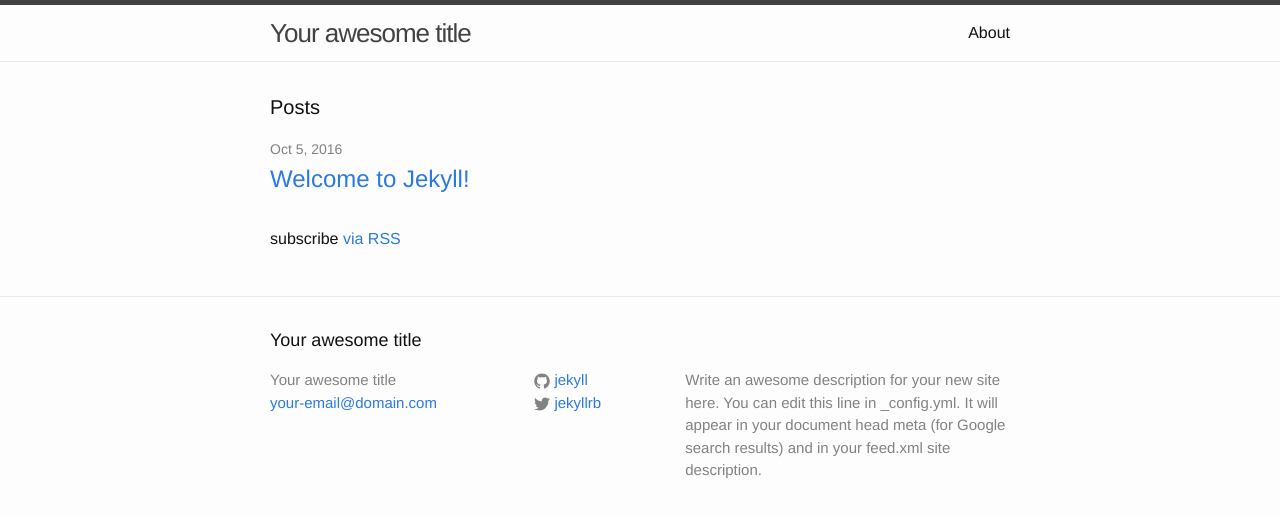
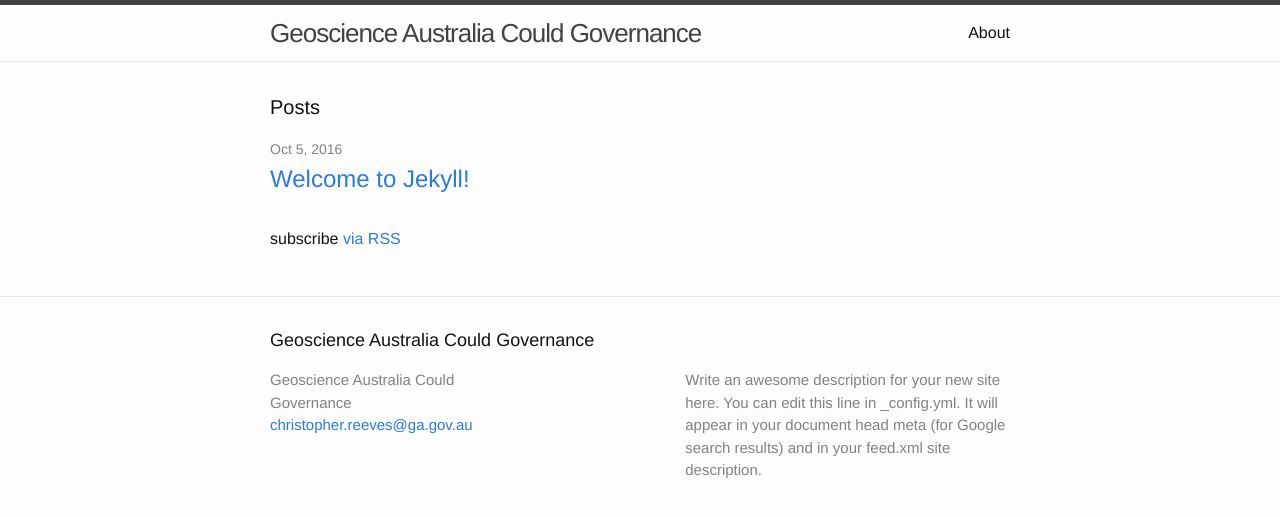
Before and after one commit to GeoscienceAustralia/cloud, a Jekyll site: the page built from docs/index.html, in a window 1280 px wide. Shown: the top 517 px of the page. Built offline with Jekyll 4.4.1, drawn with Linux system fonts in a browser that asks for light colours.

Commit message:
Update _config.yml

```diff
--- a/docs/_config.yml
+++ b/docs/_config.yml
@@ -6,16 +6,16 @@
 # 'jekyll serve'. If you change this file, please restart the server process.
 
 # Site settings
-title: Your awesome title
-email: your-email@domain.com
+title: Geoscience Australia Could Governance
+email: christopher.reeves@ga.gov.au
 description: > # this means to ignore newlines until "baseurl:"
   Write an awesome description for your new site here. You can edit this
   line in _config.yml. It will appear in your document head meta (for
   Google search results) and in your feed.xml site description.
 baseurl: "" # the subpath of your site, e.g. /blog
-url: "http://yourdomain.com" # the base hostname & protocol for your site
-twitter_username: jekyllrb
-github_username:  jekyll
+url: "http://www.ga.gov.au/" # the base hostname & protocol for your site
+#twitter_username:
+#github_username:
 
 # Build settings
 markdown: kramdown
```
